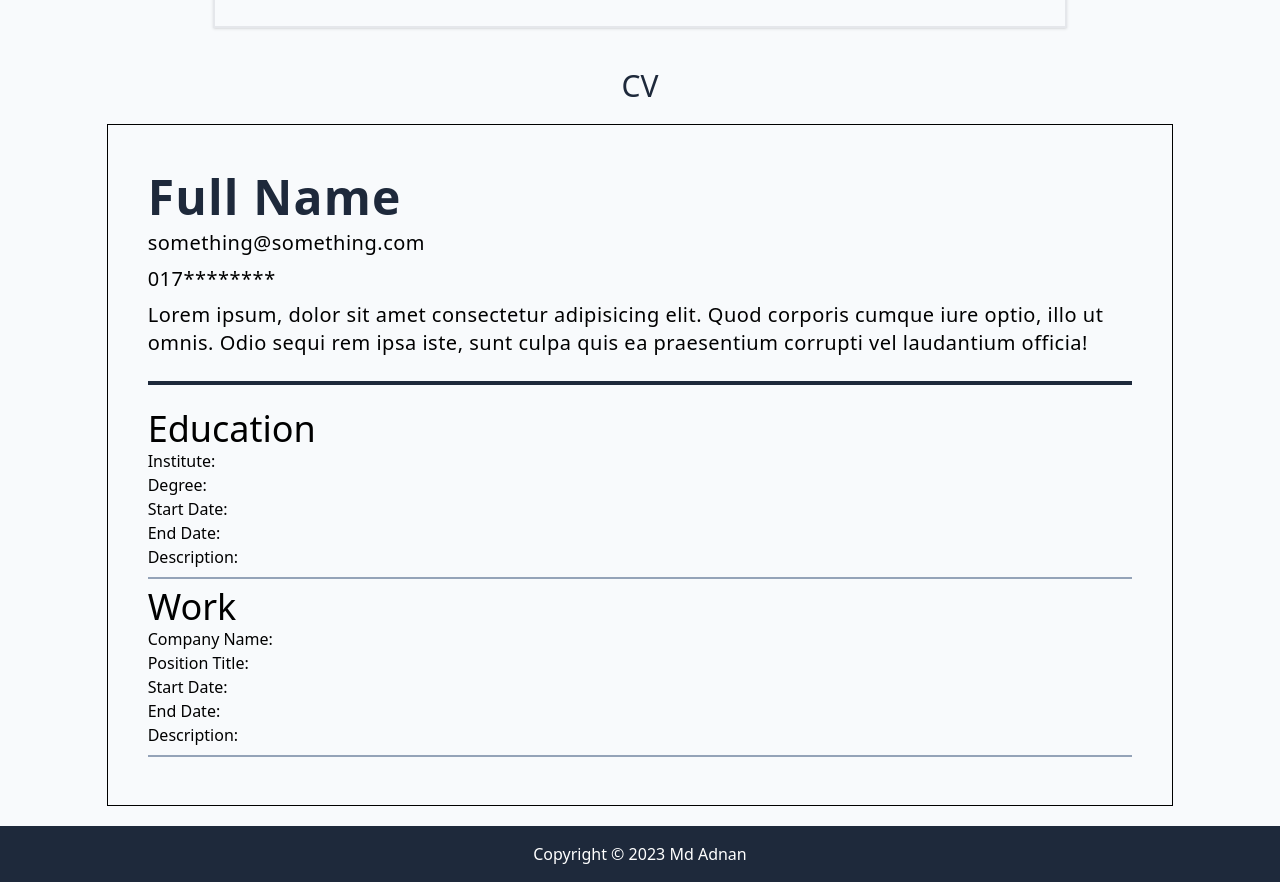
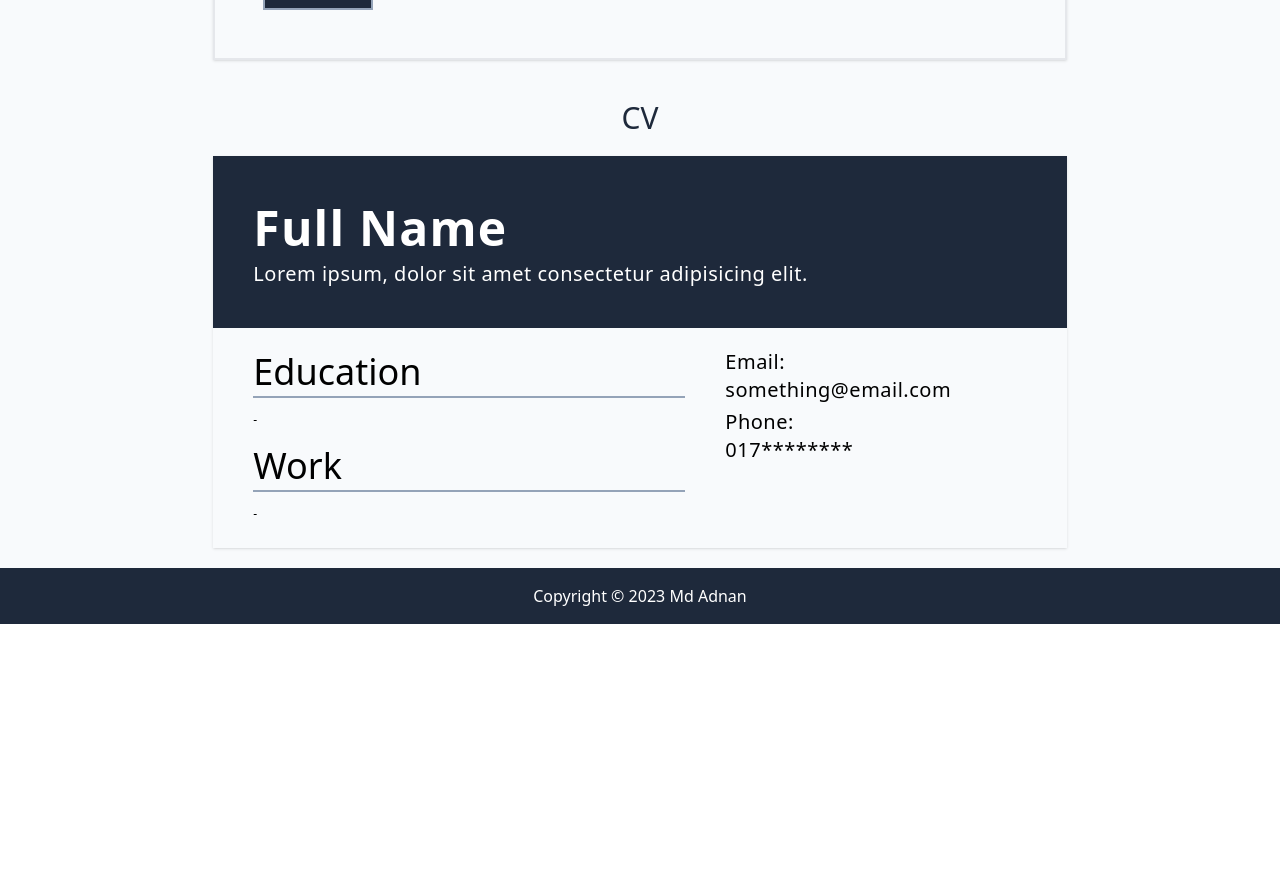
Before and after one commit to adnansyed101/CV-Generator, a React (Vite) app: page / in a window 1280 px wide. Shown: the part 1140-2022 px from the top of the page. After the commit the page ends 1764 px from the top, so only its background shows below. Built offline with nearby package versions, Linux system fonts and the light colour scheme.

Commit message:
added and changed the style of components

```diff
--- a/src/components/MainCv.jsx
+++ b/src/components/MainCv.jsx
@@ -3,43 +3,41 @@ import React from "react";
 const MainCv = ({ personalInfo, education, workExperience }) => {
   const { name, email, phone, description } = personalInfo;
   return (
-    <div className="container mx-auto my-5 w-11/12 md:w-5/6 border border-black p-10">
-      <h1 className="text-5xl my-2 font-bold tracking-wide text-slate-800">
-        {name === "" ? "Full Name" : name}
-      </h1>
-      <p className="text-xl my-2 tracking-wide">
-        {email === "" ? "something@something.com" : email}
-      </p>
-      <p className="text-xl my-2 tracking-wide">
-        {phone === "" ? "017********" : phone}
-      </p>
-      <p className="text-xl tracking-wide ">
-        {description === ""
-          ? "Lorem ipsum, dolor sit amet consectetur adipisicing elit. Quod corporis cumque iure optio, illo ut omnis. Odio sequi rem ipsa iste, sunt culpa quis ea praesentium corrupti vel laudantium officia!"
-          : description}
-      </p>
+    <div className="container mx-auto my-5 w-11/12 md:w-4/6 grid grid-cols-[1.5fr_1fr] shadow">
+      <div className="bg-slate-800 px-3 md:px-10 md:py-10 py-4 col-span-2">
+        <h1 className="text-2xl md:text-5xl md:my-2 font-bold tracking-wide text-white">
+          {name === "" ? "Full Name" : name}
+        </h1>
+        <p className="text-sm md:text-xl md:tracking-wide text-white">
+          {description === ""
+            ? "Lorem ipsum, dolor sit amet consectetur adipisicing elit."
+            : description}
+        </p>
+      </div>
 
-      <span className="my-6 block border-2 border-slate-800"></span>
-
-      <h3 className="text-4xl">Education</h3>
-      {education.length > 0 &&
-        education.map((degree, index) => {
+      <div className="px-3 my-4 md:px-10">
+        <h3 className="text-xl pt-2 md:text-4xl">Education</h3>
+        <span className="block border border-slate-400 my-1"></span>
+        {education.map((degree, index) => {
           const { institute, degreeName, startDate, endDate, description } =
             degree;
           return (
-            <div key={index}>
-              <p>Institute: {institute}</p>
-              <p>Degree: {degreeName}</p>
-              <p>Start Date: {startDate}</p>
-              <p>End Date: {endDate}</p>
-              <p>Description: {description}</p>
-              <span className="block border border-slate-400 my-2"></span>
+            <div key={index} className="flex gap-3 my-2">
+              <div>
+                <span className="text-xs">{startDate} - </span>
+                <span className="text-xs">{endDate}</span>
+              </div>
+              <div>
+                <p className="text-xs">{institute}</p>
+                <p className="text-xs">{degreeName}</p>
+                <p className="text-xs">{description}</p>
+              </div>
             </div>
           );
         })}
-      <h3 className="text-4xl">Work</h3>
-      {workExperience.length > 0 &&
-        workExperience.map((work, index) => {
+        <h3 className="text-xl pt-2 md:text-4xl">Work</h3>
+        <span className="block border border-slate-400 my-1"></span>
+        {workExperience.map((work, index) => {
           const {
             companyName,
             positionTitle,
@@ -48,16 +46,35 @@ const MainCv = ({ personalInfo, education, workExperience }) => {
             description,
           } = work;
           return (
-            <div key={index}>
-              <p>Company Name: {companyName}</p>
-              <p>Position Title: {positionTitle}</p>
-              <p>Start Date: {startDate}</p>
-              <p>End Date: {endDate}</p>
-              <p>Description: {description}</p>
-              <span className="block border border-slate-400 my-2"></span>
+            <div key={index} className="flex gap-2 my-2">
+              <div>
+                <span className="text-xs">{startDate} - </span>
+                <span className="text-xs">{endDate}</span>
+              </div>
+              <div>
+                <p className="text-xs">{companyName}</p>
+                <p className="text-xs">{positionTitle}</p>
+                <p className="text-xs">{description}</p>
+              </div>
             </div>
           );
         })}
+      </div>
+
+      <div className="my-4">
+        <div className="my-1">
+          <p className="text-xs md:text-xl md:tracking-wide">Email: </p>
+          <p className="text-xs md:text-xl md:tracking-wide">
+            {email === "" ? "something@email.com" : email}
+          </p>
+        </div>
+        <div className="my-1">
+          <p className="text-xs md:text-xl md:tracking-wide">Phone: </p>
+          <p className="text-xs md:text-xl md:tracking-wide">
+            {phone === "" ? "017********" : phone}
+          </p>
+        </div>
+      </div>
     </div>
   );
 };
--- a/src/index.css
+++ b/src/index.css
@@ -11,5 +11,5 @@ legend {
 }
 
 button {
-  @apply border-2 border-slate-400 bg-slate-800 py-2 px-4 text-white hover:border-slate-800 hover:bg-slate-400 hover:text-black;
+  @apply border-2 border-slate-400 bg-slate-800 py-2 px-4 text-white hover:border-slate-800 hover:bg-slate-400 hover:text-black m-2;
 }
```
